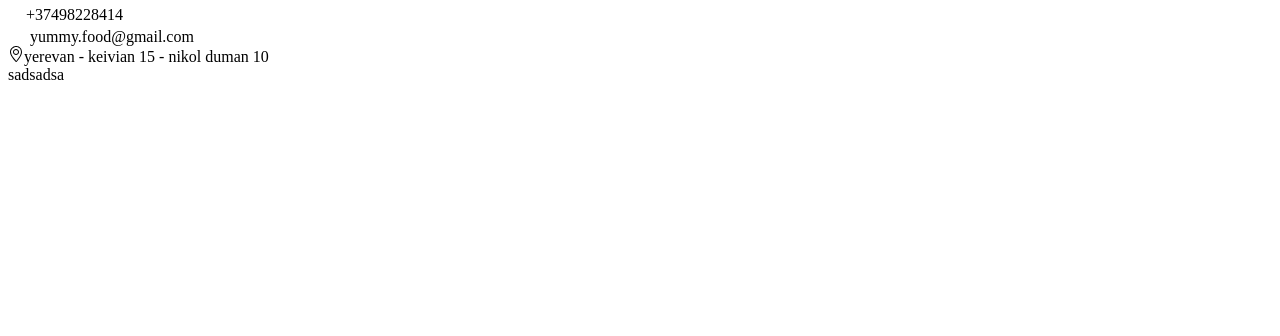
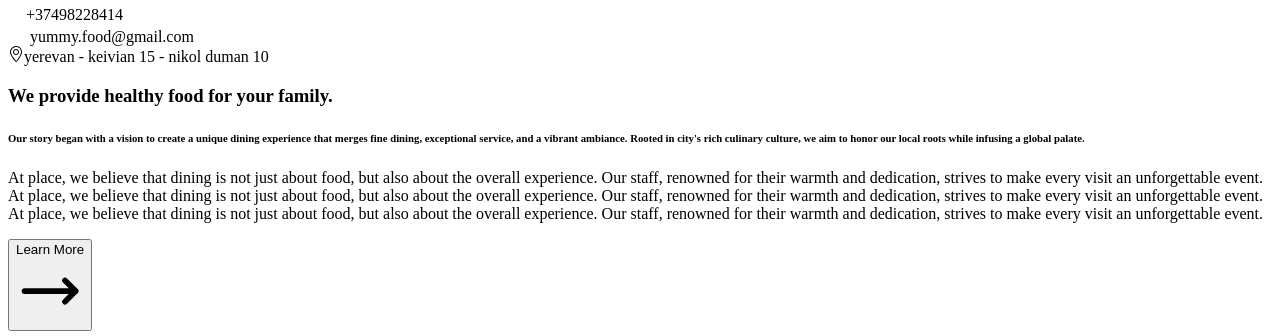
Before and after one commit to mfelfelani72/restaurant, a React (Create React App) app in the folder frontend/: page / in a window 1280 px wide. Shown: the part 4404-4740 px from the top of the page. Before the commit the page ends 4496 px from the top, so only its background shows below. Built offline with nearby package versions, Linux system fonts and the light colour scheme.

Commit message:
end-baner

```diff
--- a/frontend/src/components/theme/default/BanerLandingPage.jsx
+++ b/frontend/src/components/theme/default/BanerLandingPage.jsx
@@ -2,6 +2,11 @@ import React from 'react'
 import { IconOutlineMail1 } from "./icons/IconOutlineMail1";
 import { IconOutlinePhone1 } from "./icons/IconOutlinePhone1";
 import { SlLocationPin } from "react-icons/sl";
+
+import {
+    Typography,
+    Button,
+} from "@material-tailwind/react";
 
 function BanerLandingPage() {
     return (
@@ -26,8 +31,63 @@ function BanerLandingPage() {
                         </div>
                     </div>
                 </div>
-                <div className='basis-1  px-[12.5rem] md:px-[15rem] lg:px-[20rem] px-f h-[35rem]'>
-                    sadsadsa
+                <div className='relative basis-1  px-[12rem] md:px-[15rem] lg:px-[20rem] px-f h-[35rem]'>
+                    <div className='absolute left-0'>
+                        <div className='flex flex-col'>
+                            <div>
+                                <Typography
+                                    variant="h3"
+                                    color="black"
+                                    className="text-center mt-9 text-3xl md:text-4xl"
+                                >
+                                    We provide healthy food for
+                                    your family.
+                                </Typography>
+                            </div>
+
+                            <div className='mt-5'>
+                                <Typography variant="h6" color="blue-gray" className="m-4">
+                                    Our story began with a vision to create a unique dining experience
+                                    that merges fine dining, exceptional service, and a vibrant ambiance.
+                                    Rooted in city's rich culinary culture, we aim to honor our local roots
+                                    while infusing a global palate.
+                                </Typography>
+                            </div>
+                            <div className='mt-5'>
+                                <Typography variant="" color="blue-gray" className="mx-4 mt-0">
+                                    At place, we believe that dining is not just about food, but also
+                                    about the overall experience. Our staff, renowned for their warmth and
+                                    dedication, strives to make every visit an unforgettable event.
+                                    At place, we believe that dining is not just about food, but also
+                                    about the overall experience. Our staff, renowned for their warmth and
+                                    dedication, strives to make every visit an unforgettable event.
+                                    At place, we believe that dining is not just about food, but also
+                                    about the overall experience. Our staff, renowned for their warmth and
+                                    dedication, strives to make every visit an unforgettable event.
+                                </Typography>
+                            </div>
+                            <Button size="lg" variant="text" className="flex items-center gap-2 bottom-0 text-[#ae353f]">
+                                    Learn More
+                                    <svg
+                                        xmlns="http://www.w3.org/2000/svg"
+                                        fill="none"
+                                        viewBox="0 0 24 24"
+                                        strokeWidth={2}
+                                        stroke="currentColor"
+                                        className="h-4 w-4 "
+                                    >
+                                        <path
+                                            strokeLinecap="round"
+                                            strokeLinejoin="round"
+                                            d="M17.25 8.25L21 12m0 0l-3.75 3.75M21 12H3"
+                                        />
+                                    </svg>
+                                </Button>
+
+                        </div>
+
+                    </div>
+
                 </div>
             </div>
         </>
```
